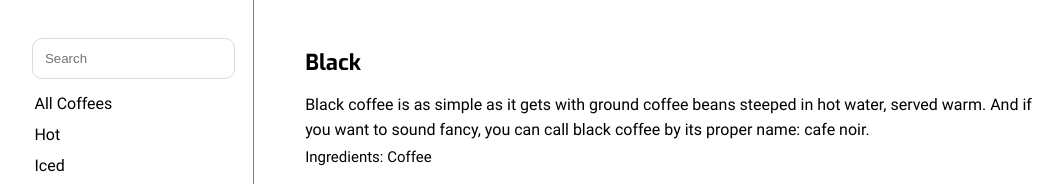
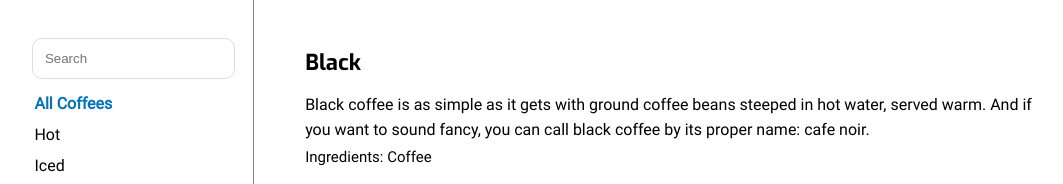
Before and after one commit to cankutlusr/kloia-coffee-list-app, a React (Create React App) app: page / in a window 1280 px wide. Shown: the top 184 px of the page, without its empty margins (118-1181 px from the left). Built offline with nearby package versions, Linux system fonts and the light colour scheme.

Commit message:
kloia: active link context added

```diff
--- a/src/app/context/coffees.js
+++ b/src/app/context/coffees.js
@@ -7,7 +7,8 @@ export const CoffeesProvider = ({children}) => {
     const [filteredCoffees,setFilteredCoffees] = useState([])
     const [filteredSearchCoffees,setFilteredSearchCoffees] = useState([])
     const [categories] = useState(db.categories)
-    const values = {coffees,categories,filteredCoffees,setFilteredCoffees,filteredSearchCoffees,setFilteredSearchCoffees}
+    const [activeCategoryName,setActiveCategoryName] = useState('')
+    const values = {coffees,categories,filteredCoffees,setFilteredCoffees,filteredSearchCoffees,setFilteredSearchCoffees,activeCategoryName,setActiveCategoryName}
     return <CoffeesContext.Provider value={values}>{children}</CoffeesContext.Provider>
 }
 
--- a/src/app/page/coffee-list/Coffees.js
+++ b/src/app/page/coffee-list/Coffees.js
@@ -5,16 +5,18 @@ import Content from "../../components/content"
 import {useCoffees} from '../../context/coffees'
 
 const Coffees = (props) => {
-    const {coffees,filteredCoffees,setFilteredCoffees,filteredSearchCoffees,setFilteredSearchCoffees} = useCoffees();
+    const {coffees,filteredCoffees,setFilteredCoffees,filteredSearchCoffees,setFilteredSearchCoffees,setActiveCategoryName} = useCoffees();
     useEffect(() => {
         if(props.match.params.category && props.match.params.category !== "all coffees"){
             const filtered = filteredCoffees.filter(coffee => coffee.category === props.match.params.category)
             setFilteredCoffees(filtered)
             setFilteredSearchCoffees(filtered);
+            setActiveCategoryName(props.match.params.category)
         }
         else{
             setFilteredCoffees(coffees)
             setFilteredSearchCoffees(coffees);
+            setActiveCategoryName('all coffees');
         }
     },[])
 
@@ -23,10 +25,12 @@ const Coffees = (props) => {
             const filtered = coffees.filter(coffee => coffee.category === props.match.params.category)
             setFilteredCoffees(filtered)
             setFilteredSearchCoffees(filtered);
+            setActiveCategoryName(props.match.params.category)
         }
         else{
             setFilteredSearchCoffees(coffees);
-            setFilteredCoffees(coffees)
+            setFilteredCoffees(coffees);
+            setActiveCategoryName('all coffees');
         }
     },[props.match.params.category])
 
```
